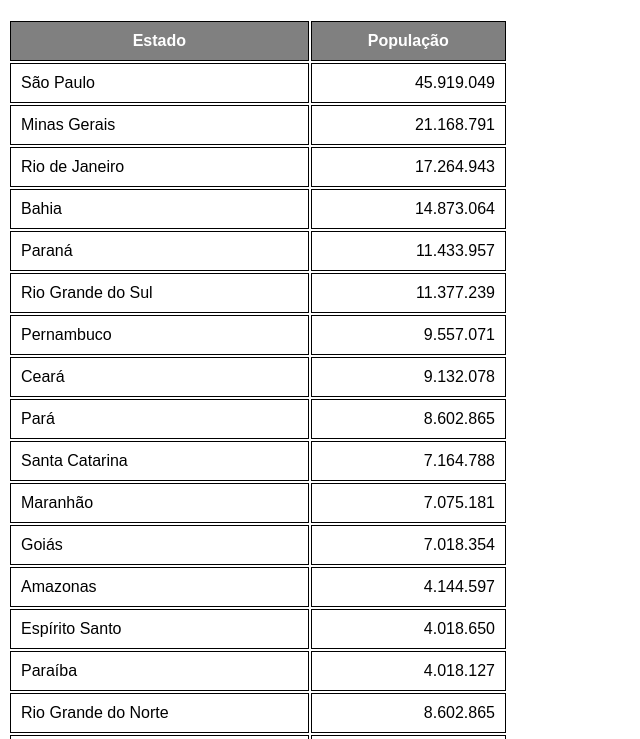
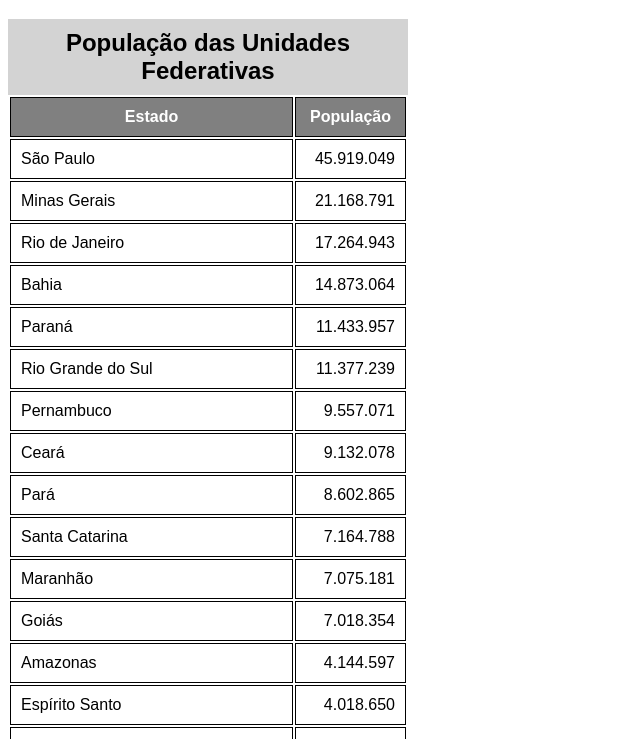
Before and after one commit to eliomarr/HTML-CSS, a plain HTML site: page Exercícios/Ex023/tabela002.html in a window 1280 px wide. Shown: the part 61-800 px from the top of the page, without its empty margins (0-640 px from the left). Drawn offline with Linux system fonts and the light colour scheme.

Commit message:
Aula 30.Out.23

```diff
--- a/Exercícios/Ex023/tabela002.html
+++ b/Exercícios/Ex023/tabela002.html
@@ -10,12 +10,19 @@
         }
 
         table {
-            width: 500px;
+            width: 400px;
         }
 
         td, th {
             border: 1px solid black;
             padding: 10px;
+        }
+
+        caption {
+            font-size: 1.5em;
+            font-weight: bold;
+            padding: 10px;
+            background-color: lightgray;
         }
 
         thead, tfoot {
@@ -33,18 +40,20 @@
     <!--
         Anatomia para tabelas grandes
         Table
+            Caption - Legenda
             THead - Cabeçalho
-                TR, TD, TH
+                TR, TD (título), TH (dado)
             TBody - Corpo
                 TR, TD, TH
             TFoot - Rodapé
                 TR, TD, TH
     -->
     <table>
+        <caption>População das Unidades Federativas</caption>
     <thead>
         <tr>
-            <th>Estado</th>
-            <th>População</th>
+            <th scope="col">Estado</th>
+            <th scope="col" style="width: 50px;">População</th>
         </tr>
     </thead>
     <tbody>
@@ -159,7 +168,7 @@
     </tbody>
     <tfoot>
         <tr>
-            <th>Total de Habitantes</th>
+            <th scope="row">Total de Habitantes</th>
             <td class="num"><strong>210.147.125</strong></td>
         </tr>
     </tfoot>
```
